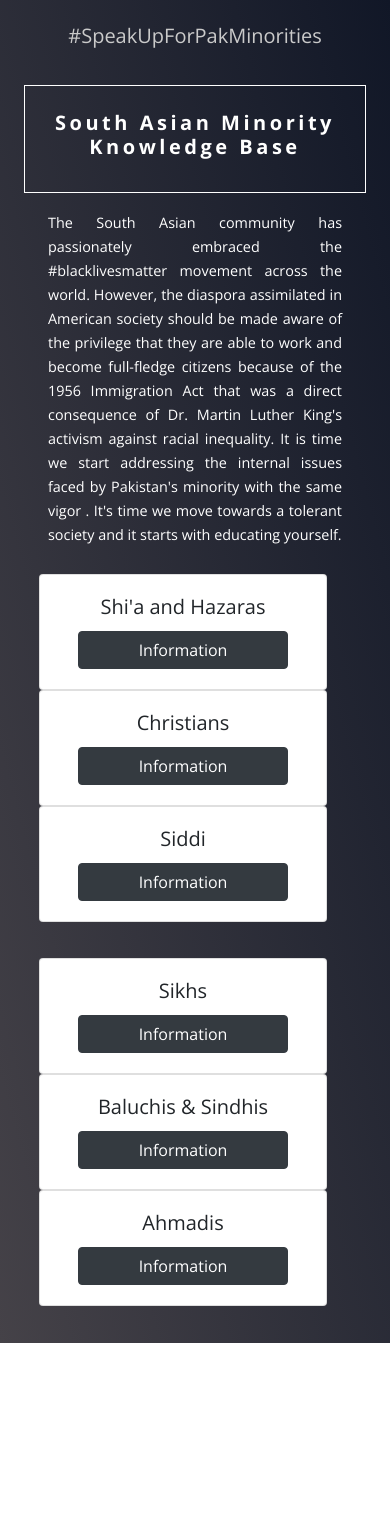
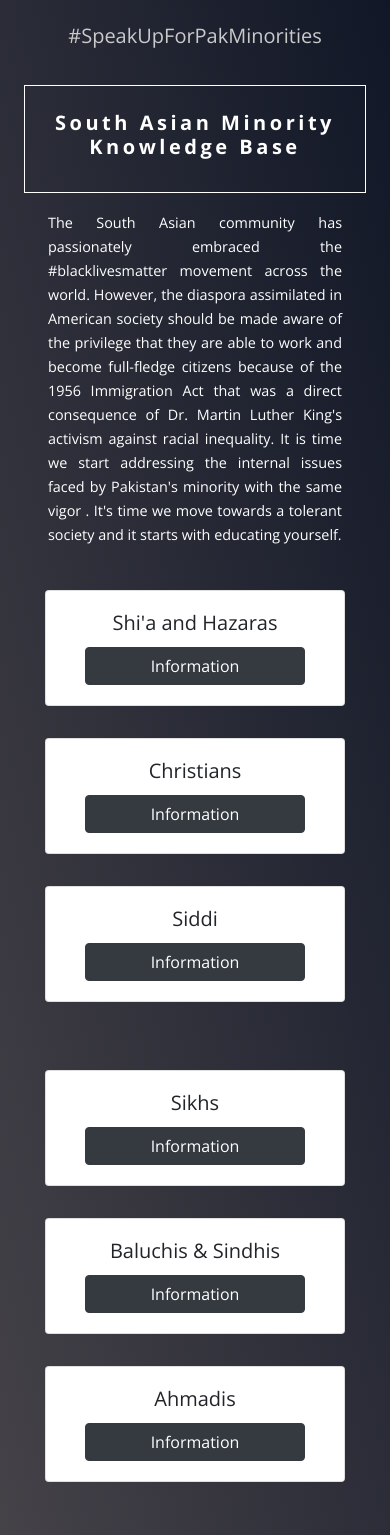
Before and after one commit to hamza121star/Books-on-South-Asian-Minority, a React (Create React App) app: page / in a window 390 px wide. Before the commit the page ends 1343 px from the top, so only its background shows below. Built offline with nearby package versions, Linux system fonts and the light colour scheme.

Commit message:
changed styling

```diff
--- a/src/App.css
+++ b/src/App.css
@@ -125,7 +125,17 @@ body {
     font-weight: 700;
     letter-spacing: 1.05px;
 }
+.placard-style{
+  width: 300px;
+}
 
+@media only screen and (max-width: 600px) {
+  .placard-style{
+    text-align: center;
+    margin: 1rem auto;
+  }
+
+}
 
 .button-rect{
   text-align: center;
--- a/src/main.js
+++ b/src/main.js
@@ -26,24 +26,24 @@ class Main extends React.Component {
                 the same vigor . It's time we move towards a tolerant society and it starts with educating yourself.
                 </h5>
             </div>
-            <Col lg={4}>
-              <Card style={{ width: '18rem' }}>
+            <Col md={4}>
+              <Card className="placard-style">
                 <Card.Body>
                   <Card.Title>Shi'a and Hazaras</Card.Title>
                   <Button className="info-button" variant="dark"><Link to="/shias">Information</Link></Button>{' '}
                 </Card.Body>
               </Card>
             </Col>
-            <Col lg={4}>
-              <Card style={{ width: '18rem' }}>
+            <Col md={4}>
+              <Card className="placard-style">
                 <Card.Body>
                   <Card.Title>Christians</Card.Title>
                   <Button className="info-button" variant="dark"><Link to="/christians">Information</Link></Button>{' '}
                 </Card.Body>
               </Card>
             </Col>
-            <Col lg={4}>
-              <Card style={{ width: '18rem' }}>
+            <Col md={4}>
+              <Card className="placard-style">
                 <Card.Body>
                   <Card.Title>Siddi</Card.Title>
                   <Button className="info-button" variant="dark"><Link to="/siddi">Information</Link></Button>{' '}
@@ -52,24 +52,24 @@ class Main extends React.Component {
             </Col>
           </Row>
           <Row className="spacing">
-            <Col lg={4}>
-              <Card style={{ width: '18rem' }}>
+            <Col md={4}>
+              <Card className="placard-style">
                 <Card.Body>
                   <Card.Title>Sikhs</Card.Title>
                   <Button className="info-button" variant="dark"><Link to="/sikhs">Information</Link></Button>{' '}
                 </Card.Body>
               </Card>
             </Col>
-            <Col lg={4}>
-              <Card style={{ width: '18rem' }}>
+            <Col md={4}>
+              <Card className="placard-style">
                 <Card.Body>
                   <Card.Title>Baluchis & Sindhis</Card.Title>
                   <Button className="info-button" variant="dark"><Link to="/baluchis">Information</Link></Button>{' '}
                 </Card.Body>
               </Card>
             </Col>
-            <Col lg={4}>
-              <Card style={{ width: '18rem' }}>
+            <Col md={4}>
+              <Card className="placard-style">
                 <Card.Body>
                   <Card.Title>Ahmadis</Card.Title>
                   <Button className="info-button" variant="dark"><Link to="/ahmadis">Information</Link></Button>
```
